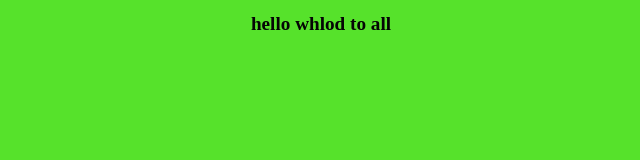
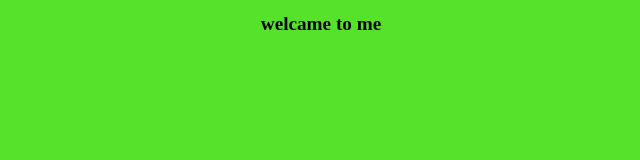
Before and after one commit to boub95/myproject, a plain HTML site: page index.html in a window 1280 px wide. Shown: the full height of the page, 319-959 px from the left. Drawn offline with Linux system fonts and the light colour scheme.

Commit message:
edit the html file

```diff
--- a/index.html
+++ b/index.html
@@ -8,7 +8,7 @@
 </head>
 <body>
     <h1>
-        hello whlod to all
+        welcame to me
     </h1>
 
     <script src="app.js"></script>
```
